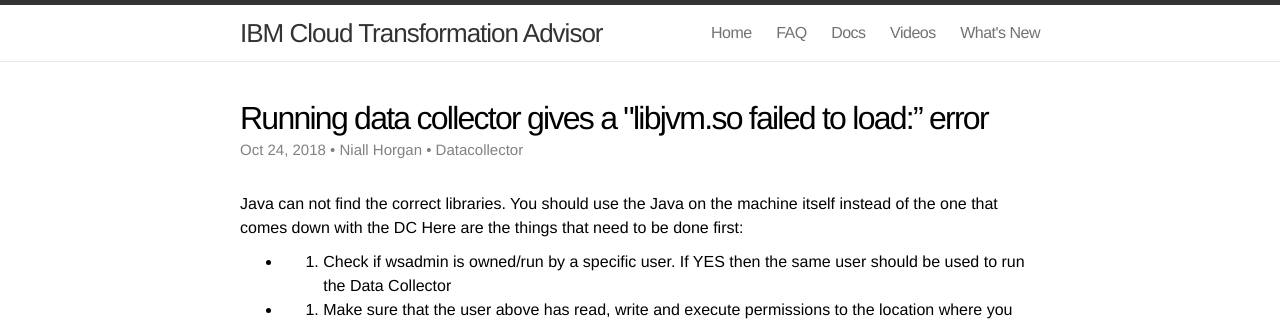
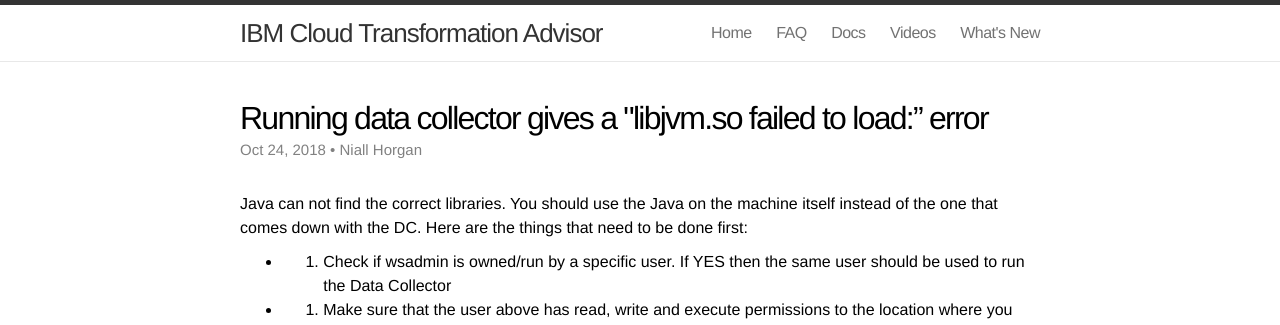
Before and after one commit to TransformationAdvisor/TA.github.io, a Jekyll site: the page built from _posts/2018-10-24-libjvm-error.md, in a window 1280 px wide. Shown: the top 325 px of the page. Built offline with Jekyll 4.4.1, drawn with Linux system fonts in a browser that asks for light colours; some of the changed lines change nothing that is shown.

Commit message:
Update 2018-10-24-libjvm-error.md

```diff
--- a/_posts/2018-10-24-libjvm-error.md
+++ b/_posts/2018-10-24-libjvm-error.md
@@ -1,13 +1,11 @@
 ---
 layout: post
 title: Running data collector gives a "libjvm.so failed to load:” error
-categories: FAQ
+categories: Datacollector_Execution
 author: Niall Horgan
-meta: Datacollector
 ---
 
-Java can not find the correct libraries. You should use the Java on the machine itself instead of the one that comes down with the DC
-Here are the things that need to be done first:
+Java can not find the correct libraries. You should use the Java on the machine itself instead of the one that comes down with the DC. Here are the things that need to be done first:
 
 * 1.	Check if wsadmin is owned/run by a specific user. If YES then the same user should be used to run the Data Collector
 * 2.	Make sure that the user above has read, write and execute permissions to the location where you have exploded the DC
```
